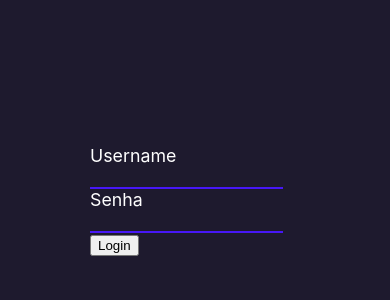
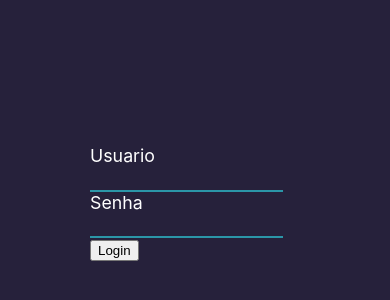
Before and after one commit to YohanToledo/login-page, a React (Create React App) app: page / in a window 390 px wide. Shown: the part 120-420 px from the top of the page. Built offline with nearby package versions, Linux system fonts and the light colour scheme.

Commit message:
fix: added media query

```diff
--- a/src/App.css
+++ b/src/App.css
@@ -14,7 +14,7 @@
 }
 
 .app {
-  background-color: #1e1a2e /*#2a2c47*/;
+  background-color: var(--primary-color) /*#2a2c47*/;
   min-height: 100vh;
   display: flex;
   flex-direction: column;
--- a/src/components/LoginForm/index.js
+++ b/src/components/LoginForm/index.js
@@ -5,7 +5,7 @@ const Form = () => {
     <>
       <div className="login-form">
         <form className="form">
-          <label>Username</label>
+          <label>Usuario</label>
           <input type="text" className="input-text" />
 
           <label>Senha</label>
--- a/src/components/LoginForm/loginform.css
+++ b/src/components/LoginForm/loginform.css
@@ -1,3 +1,4 @@
+@media (max-width: 400px) {
   .login-form {
     width: 60vw;
     height: 40vh;
@@ -8,8 +9,23 @@
   }
 
   .input-text {
-  background-color: #1e1a2e;
+    background-color: var(--primary-color);
     border: none;
-  border-bottom: 2px solid #4717f6;
+    border-bottom: 2px solid #2b96a8;
     width: 90%;
+    height: 20px;
+    color: white;
   }
+
+  .input-text:focus {
+    border: none;
+    box-shadow: 0 0 0 0;
+    outline: 0;
+    background-color: var(--primary-color);
+    border: none;
+    border-bottom: 2px solid #2b96a8;
+    width: 90%;
+    height: 20px;
+    color: white;
+  }
+}
--- a/src/index.css
+++ b/src/index.css
@@ -1,13 +1,17 @@
+:root {
+  --primary-color: #26213b;
+}
+
 body {
   margin: 0;
-  font-family: -apple-system, BlinkMacSystemFont, 'Segoe UI', 'Roboto', 'Oxygen',
-    'Ubuntu', 'Cantarell', 'Fira Sans', 'Droid Sans', 'Helvetica Neue',
+  font-family: -apple-system, BlinkMacSystemFont, "Segoe UI", "Roboto", "Oxygen",
+    "Ubuntu", "Cantarell", "Fira Sans", "Droid Sans", "Helvetica Neue",
     sans-serif;
   -webkit-font-smoothing: antialiased;
   -moz-osx-font-smoothing: grayscale;
 }
 
 code {
-  font-family: source-code-pro, Menlo, Monaco, Consolas, 'Courier New',
+  font-family: source-code-pro, Menlo, Monaco, Consolas, "Courier New",
     monospace;
 }
```
Lines whose indentation alone changed are shown as unchanged.
